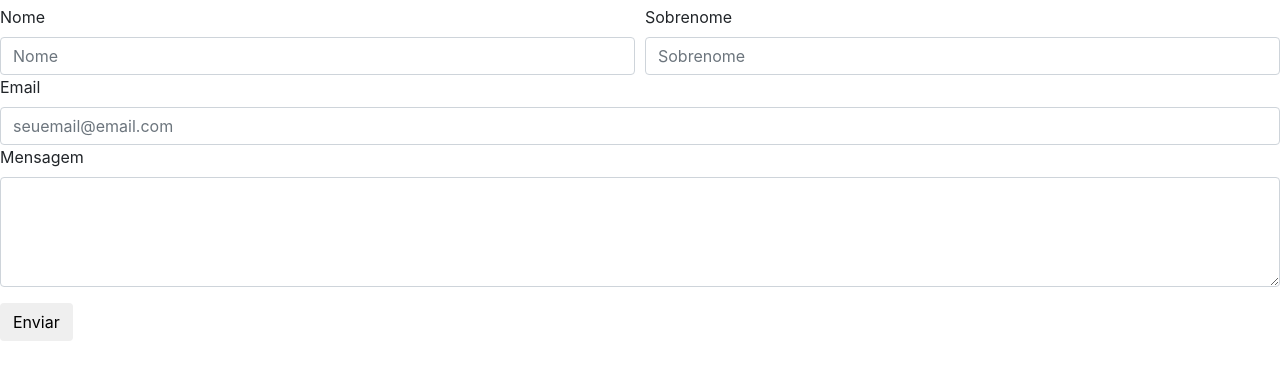
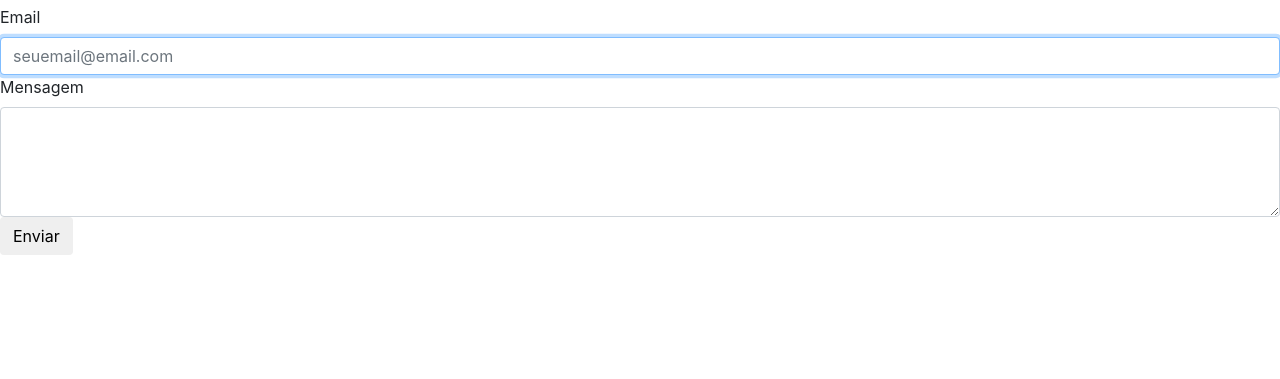
Before and after one commit to GleicyMaria/site, a website: page form.html in a window 1280 px wide. Shown: the part 51-430 px from the top of the page. Drawn offline with nearby package versions, Linux system fonts and the light colour scheme.

Commit message:
alteraçoes no form

```diff
--- a/form.html
+++ b/form.html
@@ -13,22 +13,15 @@
 
 
      <h1> Mande uma mensagem </h1>
-     <form>
-          <div class="form-row">
-         <div class = "col">
-             <label for="labelName">Nome</label>
-            <input type="text" class = "form-control" placeholder = "Nome">
-         </div>
-         <div class="col">
-             <label for="labelSobrenome">Sobrenome</label>
-            <input type="text" class = "form-control" placeholder = "Sobrenome">
-              </div>
-         </div>
+
+         <form class="form-signin" action="http://formulario-ucsal.appspot.com/DadosFormulario" method="post">
+
+
 
          <div class="form-row">
               <div class="col">
           <label for = "txtEmail" >Email</label>
-             <input type="email" class="form-control" id="txtEmail" placeholder="seuemail@email.com">
+             <input type="email" name="site" class="form-control" id="txtEmail" placeholder="seuemail@email.com" required="" autofocus="">
           </div>
 
          </div>
@@ -36,14 +29,16 @@
          <div class="form-row">
              <div class="col">
                  <label for=textArea> Mensagem </label>
-                 <textarea class="form-control" id="textArea"  rows="4" cols="10"></textarea>
+                 <textarea class="form-control" name="texto" id="textArea"  rows="4" cols="10"></textarea>
 
              </div>
 
          </div>
+
+         <button type="submit" class="btn  btn-enviar">Enviar</button>
      </form>
 
-     <button type="button" class="btn  btn-enviar">Enviar</button>
+
 
 
       <script src ="node_modules/jquery/dist/jquery.js"></script>
```
Also changed, not shown: completo.html (+1 -0 lines), index.html (+1 -0 lines), resumo.html (+1 -0 lines).
